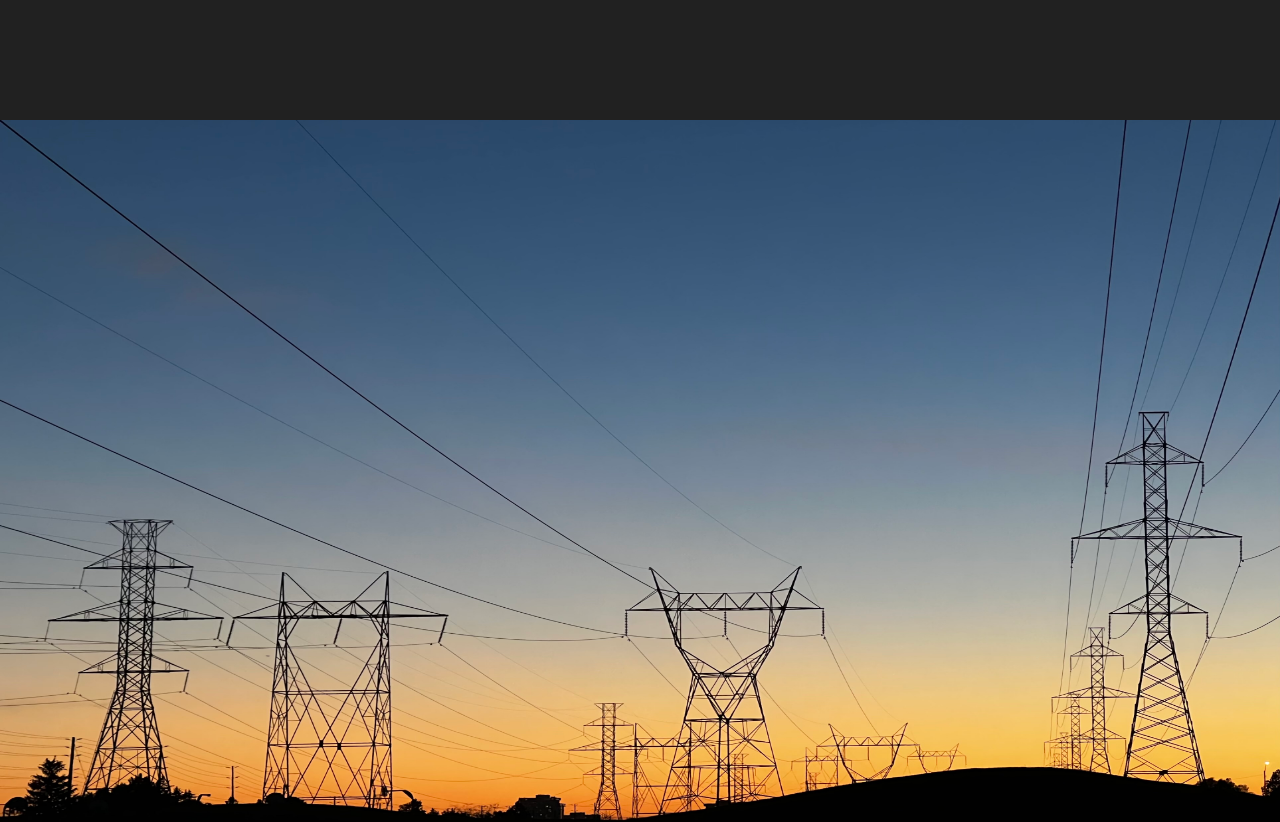
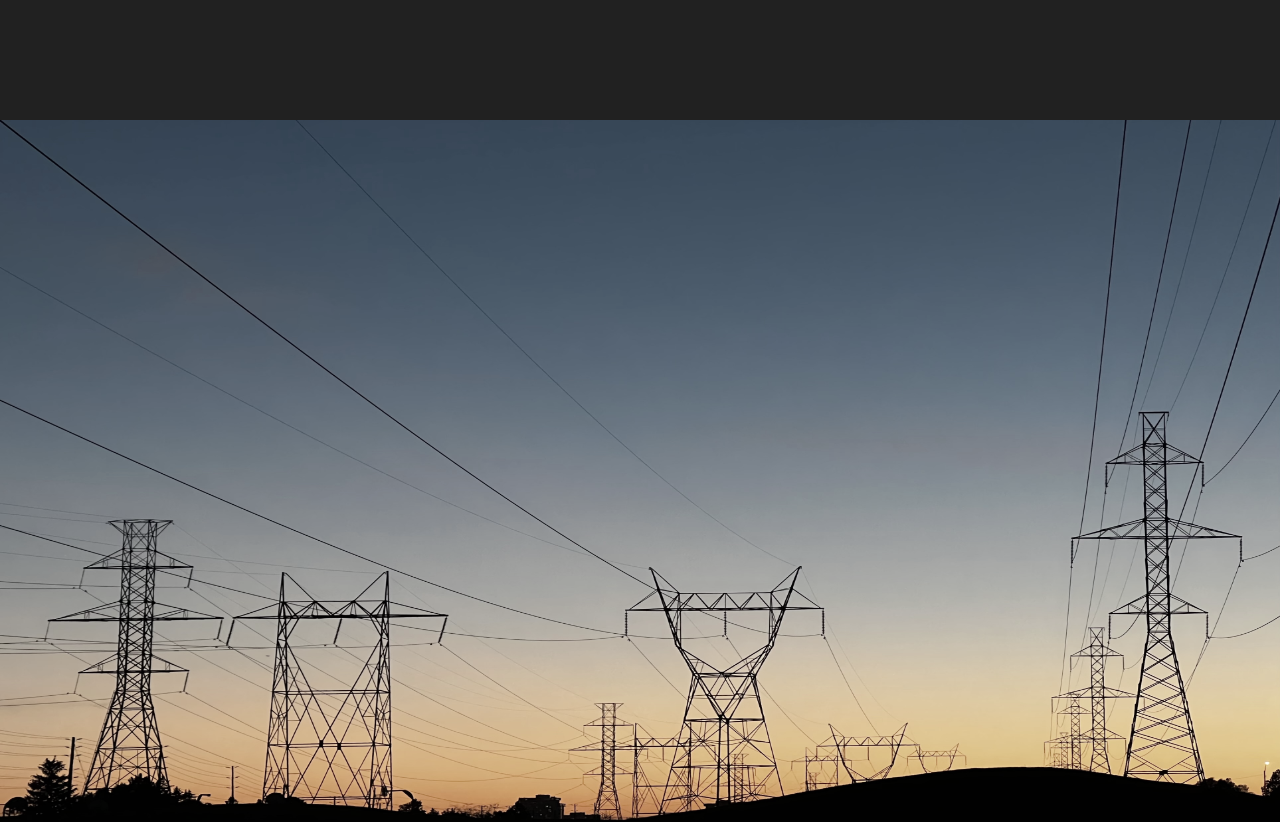
Before and after one commit to ryanpunwasi/portfolio, a React (Create React App) app: page / in a window 1280 px wide. Shown: the part 2280-3102 px from the top of the page. Built offline with nearby package versions, Linux system fonts and the light colour scheme.

Commit message:
feat: add initial state for saturation

```diff
--- a/src/components/App.js
+++ b/src/components/App.js
@@ -6,6 +6,7 @@ import SectionText from "./SectionText";
 import Sidebar from "./Sidebar";
 import Lead from "./Lead";
 import Skills from "./Skills";
+import ScrollAnimation from "./ScrollAnimation";
 import ContactSection from "./ContactSection";
 import "./App.css";
 
@@ -38,7 +39,10 @@ function App() {
       <Section id="skills">
         <Skills />
       </Section>
-      <Section image="/img/02.jpeg" id="sunsetImage" blendMode="normal" />
+      {/* <Section image="/img/02.jpeg" id="sunsetImage" blendMode="normal" /> */}
+      <Section>
+        <ScrollAnimation image="/img/02.jpeg" id="sunsetImage2" />
+      </Section>
       <Section id="projects" />
       <Section id="contact">
         <ContactSection />
--- /dev/null
+++ b/src/components/ScrollAnimation.jsx
@@ -0,0 +1,22 @@
+import { useState } from "react";
+import "./ScrollAnimation.scss";
+
+function ScrollAnimation(props) {
+  const [saturation, setSaturation] = useState(0.5);
+  return (
+    <section
+      style={{
+        backgroundImage: `url('${props.image}')`,
+        backgroundSize: "100% 100%",
+        backgroundBlendMode: `${props.blendMode || "multiply"}`,
+        filter: `saturate(${saturation})`,
+      }}
+      id={props.id}
+      className="scroll"
+    >
+      {props.children}
+    </section>
+  );
+}
+
+export default ScrollAnimation;
--- /dev/null
+++ b/src/components/ScrollAnimation.scss
@@ -0,0 +1,4 @@
+.scroll {
+  height: 100vh;
+  width: 100vw;
+}
```
